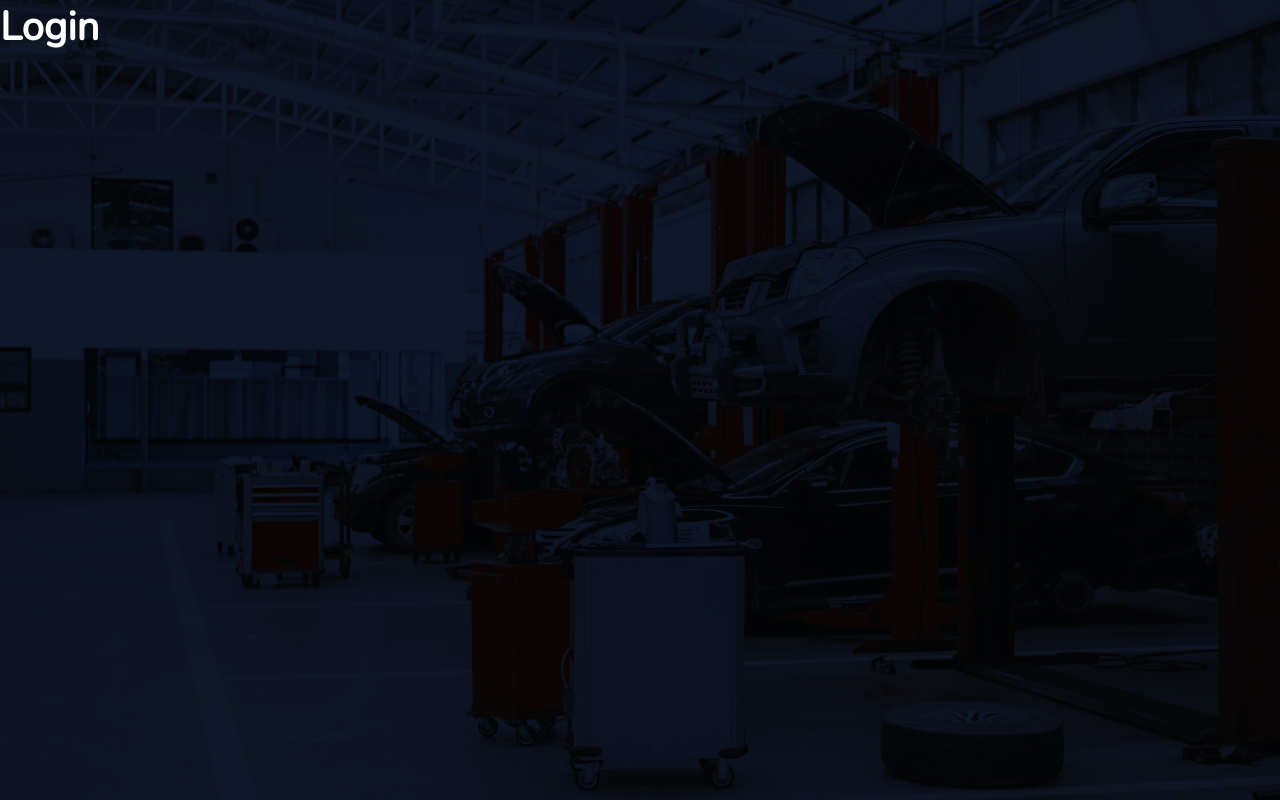
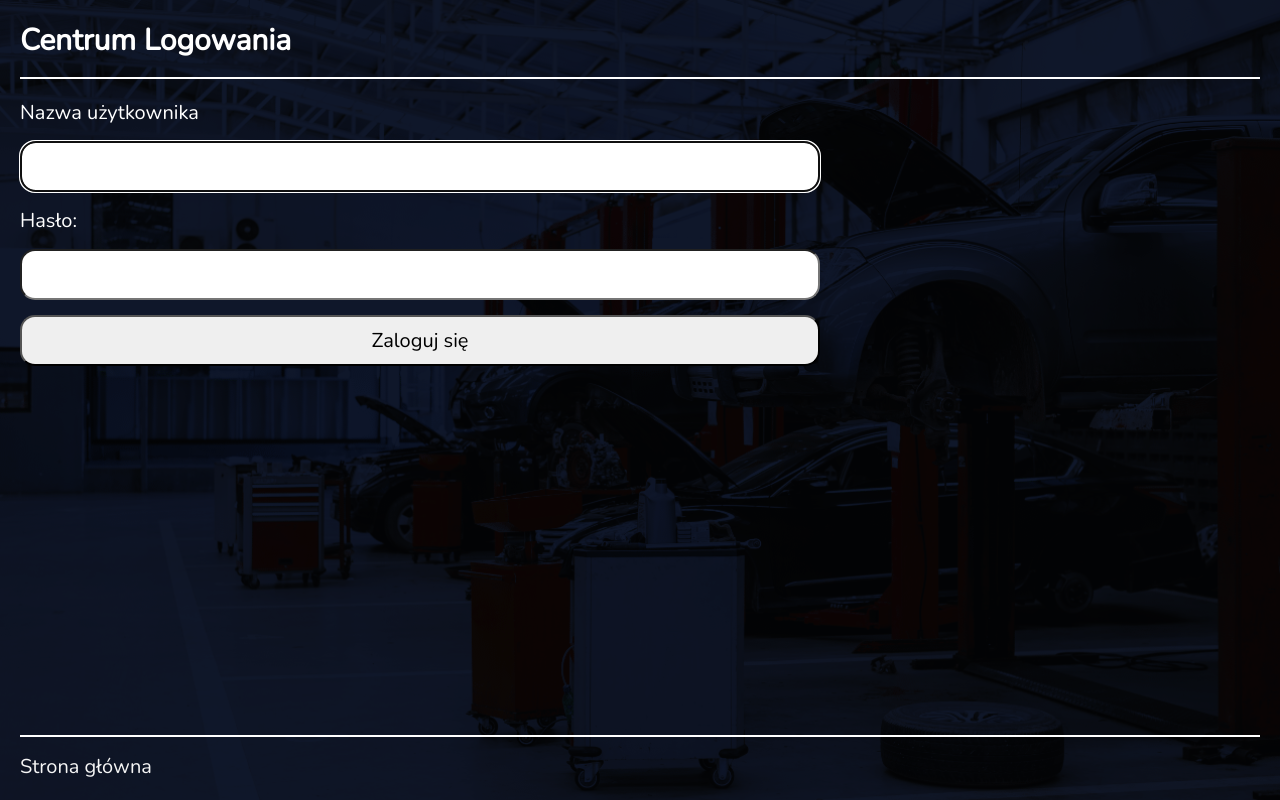
Before and after one commit to Desparion7/WorkShop, a React (Create React App) app: page /login in a window 1280 px wide. Built offline with nearby package versions, Linux system fonts and the light colour scheme.

Commit message:
implement auth to components

```diff
--- a/src/components/DashHeader.js
+++ b/src/components/DashHeader.js
@@ -1,13 +1,54 @@
-import { Link } from 'react-router-dom';
+import { useEffect } from 'react';
+import { FontAwesomeIcon } from '@fortawesome/react-fontawesome';
+import { faRightFromBracket } from '@fortawesome/free-solid-svg-icons';
+import { useNavigate, Link, useLocation } from 'react-router-dom';
+import { deploy } from '../config/deploy';
+
+import { useSendLogoutMutation } from '../features/auth/authApiSlice';
+
+const DASH_REGEX = /^\/dash(\/)?$/;
+const NOTES_REGEX = /^\/dash\/notes(\/)?$/;
+const USERS_REGEX = /^\/dash\/users(\/)?$/;
 
 const DashHeader = () => {
+	const navigate = useNavigate();
+	const { pathname } = useLocation;
+
+	const [sendLogout, { isLoading, isSuccess, isError, error }] =
+		useSendLogoutMutation();
+
+	useEffect(() => {
+		if (isSuccess) navigate(`/${deploy}`);
+	}, [isSuccess, navigate]);
+
+	const onLogoutClicked = () => sendLogout();
+
+	if (isLoading) return <p>Trwa wylogowanie ...</p>;
+
+	if (isError) return <p>Błąd:{error.data?.message}</p>;
+
+	let dashClass = null;
+
+	if (
+		!DASH_REGEX.test(pathname) &&
+		!NOTES_REGEX.test(pathname) &&
+		!USERS_REGEX.test(pathname)
+	) {
+		dashClass = 'dash-header__container--small';
+	}
+
+	const logoutButton = (
+		<button className='icon-button' title='Logout' onClick={onLogoutClicked}>
+			<FontAwesomeIcon icon={faRightFromBracket} />
+		</button>
+	);
 	return (
 		<header className='dash-header'>
-			<div className='dash-header__container'>
+			<div className={`dash-header__container ${dashClass}`}>
 				<Link to='/dash'>
 					<h1 className='dash-header__title'>CarWoś</h1>
 				</Link>
-				<nav className='dash-header__nav'></nav>
+				<nav className='dash-header__nav'>{logoutButton}</nav>
 			</div>
 		</header>
 	);
--- a/src/features/auth/Login.js
+++ b/src/features/auth/Login.js
@@ -1,5 +1,102 @@
+import { useState, useRef, useEffect } from 'react';
+import { Link, useNavigate } from 'react-router-dom';
+import { deploy } from '../../config/deploy';
+
+import { useDispatch } from 'react-redux';
+import { setCredentials } from './authSlice';
+import { useLoginMutation } from './authApiSlice';
+
 const Login = () => {
-	return <h1>Login</h1>;
+	const userRef = useRef();
+	const errRef = useRef();
+	const [username, setUsername] = useState('');
+	const [password, setPassword] = useState('');
+	const [errMsg, setErrMsg] = useState('');
+
+	const navigate = useNavigate();
+	const dispatch = useDispatch();
+
+	const [login, { isLoading }] = useLoginMutation();
+
+	useEffect(() => {
+		userRef.current.focus();
+	}, []);
+
+	useEffect(() => {
+		setErrMsg('');
+	}, [username, password]);
+
+	const errClass = errMsg ? 'errmsg' : 'offscreen';
+
+	const handleUserInput = (e) => setUsername(e.target.value);
+	const handlePwdInput = (e) => setPassword(e.target.value);
+
+	const handleSubmit = async (e) => {
+		e.preventDefault();
+		try {
+			const { accessToken } = await login({ username, password }).unwrap();
+			dispatch(setCredentials({ accessToken }));
+			setUsername('');
+			setPassword('');
+			navigate(`${deploy}/dash`);
+		} catch (err) {
+			if (!err.status) {
+				setErrMsg('Brak odpowiedzi servera');
+			} else if (err.status === 400) {
+				setErrMsg('Brak loginu lub hasła');
+			} else if (err.status === 401) {
+				setErrMsg('Niepoprawny login lub hasło');
+			} else {
+				setErrMsg(err.data?.message);
+			}
+			errRef.current.focus();
+		}
+	};
+
+	if (isLoading) {
+		return <p>Loading...</p>;
+	}
+
+	const content = (
+		<section className='public'>
+			<header>
+				<h1>Centrum Logowania</h1>
+			</header>
+			<main className='login'>
+				<p ref={errRef} className={errClass} aria-live='assertive'>
+					{errMsg}
+				</p>
+				<form className='form' onSubmit={handleSubmit}>
+					<label htmlFor='username'>Nazwa użytkownika</label>
+					<input
+						className='form__input'
+						type='text'
+						id='username'
+						ref={userRef}
+						value={username}
+						onChange={handleUserInput}
+						autoComplete='off'
+						required
+					/>
+					<label htmlFor='password'>Hasło:</label>
+					<input
+						className='form__input'
+						type='password'
+						id='password'
+						value={password}
+						onChange={handlePwdInput}
+						required
+					/>
+					<button className='form__submit-button'>Zaloguj się</button>
+				</form>
+			</main>
+			<footer>
+				<Link to={`/${deploy}`}>Strona główna</Link>
+			</footer>
+		</section>
+	);
+
+	return content;
 };
 
 export default Login;
--- a/src/features/notes/NewNote.js
+++ b/src/features/notes/NewNote.js
@@ -4,6 +4,9 @@ import NewNoteForm from './NewNoteForm';
 
 const NewNote = () => {
 	const users = useSelector(selectAllUsers);
+
+	if (!users?.length) return <p>Obecnie Niedostępne</p>;
+
 	const content = users ? <NewNoteForm users={users} /> : <p>Loading...</p>;
 
 	return content;
```
